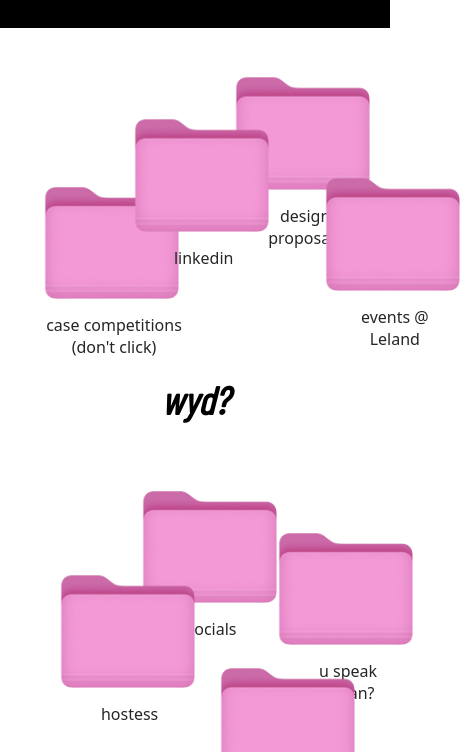
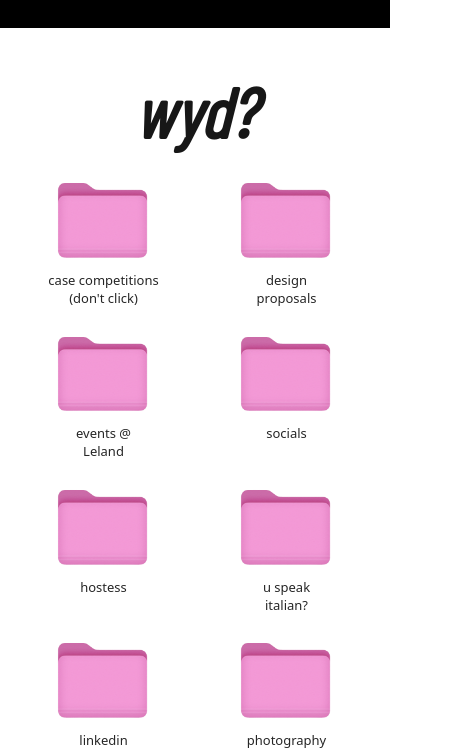
Before and after one commit to paigelm1/portfolio, a Next.js app: page / in a window 390 px wide. Shown: the part 816-1568 px from the top of the page, 470 px wide, since content can reach past the window. Built offline with nearby package versions, Linux system fonts and the light colour scheme; grey boxes are pictures that could not be loaded; a web font is replaced by a local one.

Commit message:
Add mobile responsive layouts across all pages

```diff
--- a/src/app/case-comps/page.tsx
+++ b/src/app/case-comps/page.tsx
@@ -39,9 +39,9 @@ export default function CaseCompsPage() {
       </div>
 
       {/* Photo + annotation */}
-      <div className="flex justify-center w-full">
-      <div className="relative flex items-center gap-8">
-        <div className="w-[650px] h-[540px] flex-shrink-0 rounded-lg overflow-hidden">
+      <div className="flex justify-center w-full px-6">
+      <div className="relative flex flex-col md:flex-row items-center gap-8">
+        <div className="w-full max-w-[650px] md:w-[650px] md:h-[540px] aspect-square md:aspect-auto flex-shrink-0 rounded-lg overflow-hidden">
           <Image
             src="/case-comps/JPEG image.jpeg"
             alt="Case competition"
--- a/src/app/hostess/page.tsx
+++ b/src/app/hostess/page.tsx
@@ -11,7 +11,7 @@ export default function HostessPage() {
         </Link>
       </div>
 
-      <div className="flex items-start justify-around pt-12 px-10">
+      <div className="flex flex-col md:flex-row items-center md:items-start justify-around pt-12 px-6 md:px-10 gap-12 md:gap-0">
 
         {/* Left — JFK party */}
         <a href="https://universe.byu.edu/metro/byu-student-hosts-jfk-jr-celebrity-look-alike-contest-in-salt-lake-city" target="_blank" rel="noopener noreferrer" className="flex flex-col items-center group">
--- a/src/app/page.tsx
+++ b/src/app/page.tsx
@@ -25,7 +25,7 @@ export default function Home() {
           <span className="text-white text-2xl font-light tracking-wide">
             big
           </span>
-          <h1 className="font-anton text-[17vw] leading-none text-white uppercase tracking-tight">
+          <h1 className="font-anton text-[17vw] sm:text-[17vw] leading-none text-white uppercase tracking-tight">
             marketer
           </h1>
           <p className="text-white italic text-lg tracking-[0.3em] uppercase mt-1">
@@ -35,21 +35,41 @@ export default function Home() {
       </section>
 
       {/* ── wyd? section ── */}
-      <section id="wyd" className="relative bg-white min-h-screen">
-        {/* "wyd?" background text */}
+
+      {/* Mobile layout */}
+      <section id="wyd" className="md:hidden bg-white py-12 px-6">
+        <h2 className="font-barlow italic font-extrabold text-[18vw] text-center mb-8 leading-none">wyd?</h2>
+        <div className="grid grid-cols-2 gap-6 justify-items-center">
+          {folders.map((f) => {
+            const inner = (
+              <>
+                <FolderIcon size={100} />
+                <span className="text-[13px] font-medium text-neutral-800 text-center leading-snug whitespace-pre-line mt-1">
+                  {f.label}
+                </span>
+              </>
+            );
+            return f.external ? (
+              <a key={f.href} href={f.href} target="_blank" rel="noopener noreferrer" className="flex flex-col items-center gap-1">
+                {inner}
+              </a>
+            ) : (
+              <Link key={f.href} href={f.href} className="flex flex-col items-center gap-1">
+                {inner}
+              </Link>
+            );
+          })}
+        </div>
+      </section>
+
+      {/* Desktop layout */}
+      <section className="hidden md:block relative bg-white min-h-screen">
         <span
           className="absolute font-barlow italic font-extrabold leading-none text-black pointer-events-none select-none"
-          style={{
-            fontSize: "10vw",
-            left: "50%",
-            top: "44%",
-            transform: "translate(-50%, -50%)",
-          }}
+          style={{ fontSize: "10vw", left: "50%", top: "44%", transform: "translate(-50%, -50%)" }}
         >
           wyd?
         </span>
-
-        {/* Folder links */}
         {folders.map((f) => {
           const className = "absolute flex flex-col items-center gap-1.5 group w-[150px]";
           const inner = (
--- a/src/app/socials/page.tsx
+++ b/src/app/socials/page.tsx
@@ -32,7 +32,7 @@ export default function SocialsPage() {
       </section>
 
       {/* content creation */}
-      <section className="py-14 px-16 flex items-center gap-20 max-w-3xl mx-auto">
+      <section className="py-14 px-6 md:px-16 flex flex-col md:flex-row items-center gap-10 md:gap-20 max-w-3xl mx-auto">
         <div className="relative flex-shrink-0 w-72 h-96 rounded-2xl overflow-hidden">
           <video
             autoPlay
--- a/src/app/u-speak-italian/page.tsx
+++ b/src/app/u-speak-italian/page.tsx
@@ -18,14 +18,14 @@ export default function USpeakItalianPage() {
       </div>
 
       {/* Section 1: Italy text + photo */}
-      <section className="flex items-center justify-between max-w-4xl mx-auto px-12 pb-24 gap-16">
-        <div className="flex flex-col gap-4">
+      <section className="flex flex-col md:flex-row items-center justify-between max-w-4xl mx-auto px-6 md:px-12 pb-16 md:pb-24 gap-8 md:gap-16">
+        <div className="flex flex-col gap-4 text-center md:text-left">
           <p className="text-xl font-bold">I lived in Italy for 18 months</p>
           <p className="font-bold text-sm text-center leading-snug">
             teaching people about how to<br />find joy through Christ!
           </p>
         </div>
-        <div className="w-[480px] h-[480px] flex-shrink-0 rounded-lg overflow-hidden">
+        <div className="w-full max-w-[480px] md:w-[480px] md:h-[480px] aspect-square flex-shrink-0 rounded-lg overflow-hidden">
           <Image
             src="/u-speak-italian/italy-photo.jpg"
             alt="Italy"
@@ -37,15 +37,15 @@ export default function USpeakItalianPage() {
       </section>
 
       {/* Section 2: BYU classes */}
-      <section className="text-center py-16 px-12">
+      <section className="text-center py-10 md:py-16 px-6 md:px-12">
         <p className="text-xl font-bold leading-snug">
           came back to the states &amp; took some<br />advanced Italian classes at BYU
         </p>
       </section>
 
       {/* Section 3: Teaching photo + text */}
-      <section className="flex items-center justify-between max-w-4xl mx-auto px-12 py-16 gap-16">
-        <div className="w-[480px] h-[480px] flex-shrink-0 rounded-lg overflow-hidden">
+      <section className="flex flex-col-reverse md:flex-row items-center justify-between max-w-4xl mx-auto px-6 md:px-12 py-10 md:py-16 gap-8 md:gap-16">
+        <div className="w-full max-w-[480px] md:w-[480px] md:h-[480px] aspect-square flex-shrink-0 rounded-lg overflow-hidden">
           {/* eslint-disable-next-line @next/next/no-img-element */}
           <img
             src="/u-speak-italian/teaching-photo.jpg"
```
